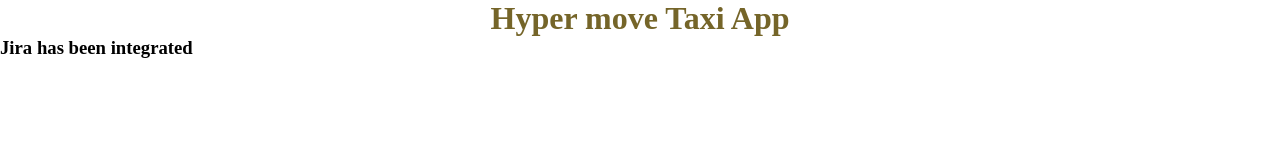
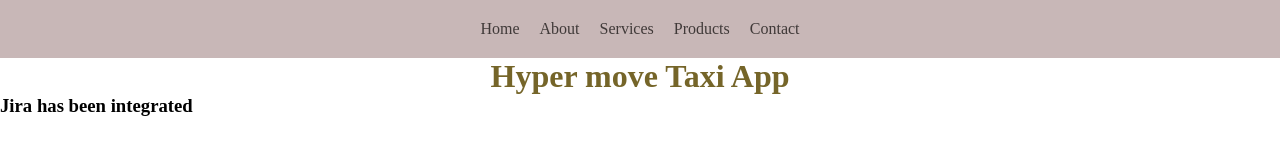
Before and after one commit to Shibo212/JS-Projects, a plain HTML site: page index.html in a window 1280 px wide. Drawn offline with Linux system fonts and the light colour scheme.

Commit message:
menu <nav> added in HTML

```diff
--- a/index.html
+++ b/index.html
@@ -7,8 +7,17 @@
     <link rel="stylesheet" href="App.css">
 </head>
 <body>
+    <nav>
+        <ul>
+            <li><a href="#home">Home</a></li>
+            <li><a href="#About">About</a></li>
+            <li><a href="#Services">Services</a></li>
+            <li><a href="#Products">Products</a></li>
+            <li><a href="#Contact">Contact</a></li>
+        </ul>
+    </nav>
+
     <H1>Hyper move Taxi App</H1>
-
     <h3> Jira has been integrated</h3>
 
     <script src="app.js">
```
